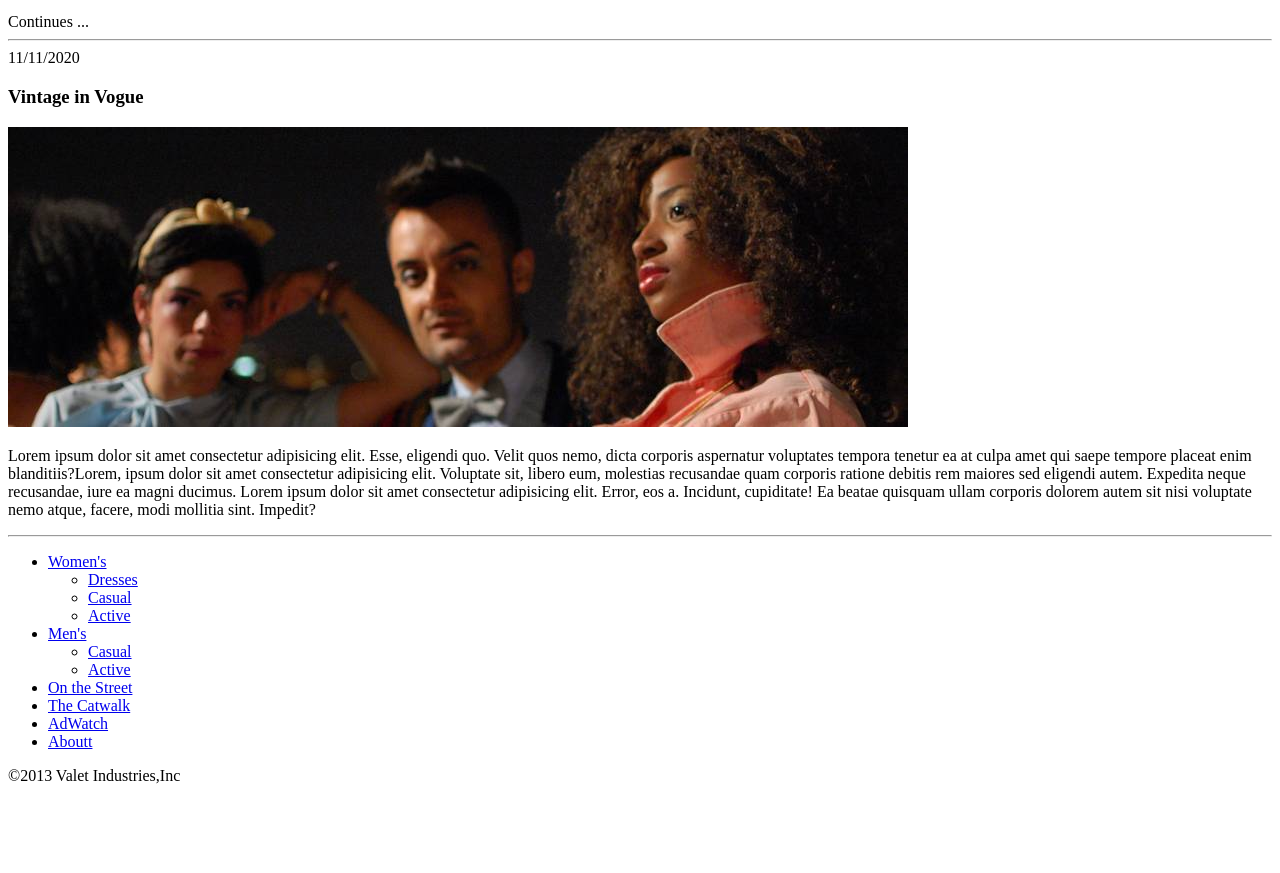
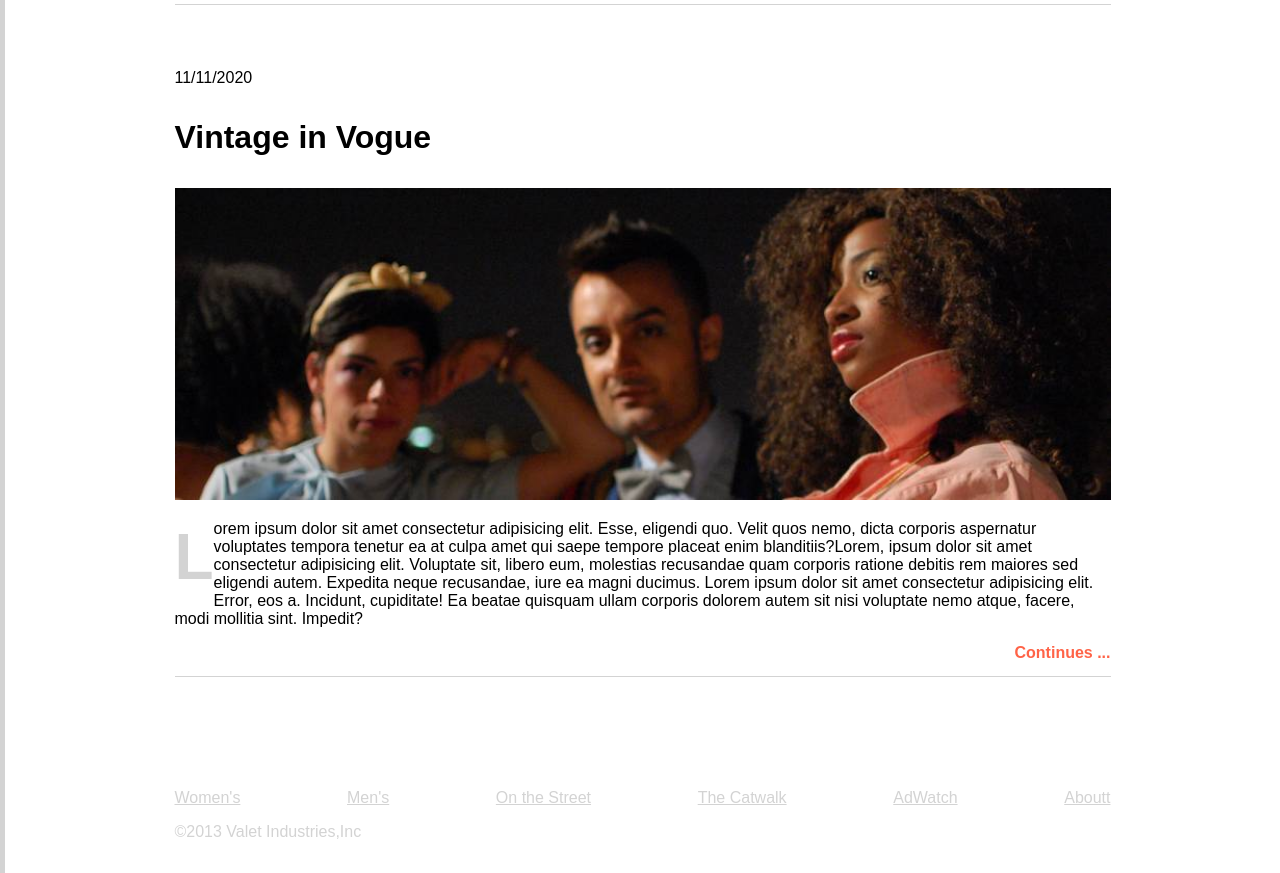
Before and after one commit to Bakshem/ALAB-320H.1.2, a plain HTML site: page index.html in a window 1280 px wide. Shown: the part 813-1686 px from the top of the page. Before the commit the page ends 1614 px from the top, so only its background shows below. Drawn offline with Linux system fonts and the light colour scheme.

Commit message:
Final reproducing the site Mockup in HTML & CSS

```diff
--- a/index.html
+++ b/index.html
@@ -10,21 +10,10 @@
     <header>
         <h1>Sartre's List</h1>
         <h2>Better-Dressed People</h2>
-        <nav aria-label="Main Navigation" role="navigation">
+        <nav class="main-nav" aria-label="Main Navigation" role="navigation">
             <ul>
-                <li class="womens">
-                    <a aria-expanded="false" aria-haspopup="true" href="...">Women's</a>
-                    <ul>
-                        <li><a href="...">Dresses</a></li>
-                        <li><a href="...">Casual</a></li>
-                        <li><a href="...">Active</a></li>
-                    </ul>
-                <li class="mens">
-                        <a aria-expanded="false" aria-haspopup="true" href="...">Men's</a>
-                        <ul>
-                            <li><a href="...">Casual</a></li>
-                            <li><a href="...">Active</a></li>
-                        </ul>
+                <li><a href="...">Women's</a></li>
+                <li><a href="...">Men's</a></li>
                 <li><a href="...">On the Street</a></li>
                 <li><a href="...">The Catwalk</a></li>
                 <li><a href="...">AdWatch</a></li>
@@ -39,34 +28,22 @@
             <img src="blog-image-1.jpg" alt="Women in red dress">
             <p>Lorem ipsum dolor sit amet consectetur adipisicing elit. Animi blanditiis sunt unde nihil repudiandae. Veritatis assumenda possimus, reprehenderit rem quidem inventore ea? Optio quas animi iure facere culpa commodi. Eius? Lorem ipsum dolor sit amet consectetur adipisicing elit. Voluptas quae laborum, saepe similique officiis ullam est, id perspiciatis aspernatur nulla nam. Dolor itaque voluptates exercitationem perspiciatis explicabo ipsa non velit. Lorem ipsum dolor sit amet consectetur adipisicing elit. Doloremque ea tempore consequatur, voluptate inventore minus voluptatum incidunt blanditiis suscipit quam laudantium! Aliquam soluta eius dignissimos eligendi nam. Esse, cupiditate vero.</p>
             <aside>
-                <Contunies class="firstArticle">Continues ...</Contunies>
+                <Contunies class="continue">Continues ...</Contunies>
             </aside>
         </article>
-        <hr>
         <article>
             <time datetime="2020-11-11">11/11/2020</time>
             <h3>Vintage in Vogue</h3>
             <img src="blog-image-2.jpg" alt="classis clothing picture with 3 models">
             <p>Lorem ipsum dolor sit amet consectetur adipisicing elit. Esse, eligendi quo. Velit quos nemo, dicta corporis aspernatur voluptates tempora tenetur ea at culpa amet qui saepe tempore placeat enim blanditiis?Lorem, ipsum dolor sit amet consectetur adipisicing elit. Voluptate sit, libero eum, molestias recusandae quam corporis ratione debitis rem maiores sed eligendi autem. Expedita neque recusandae, iure ea magni ducimus. Lorem ipsum dolor sit amet consectetur adipisicing elit. Error, eos a. Incidunt, cupiditate! Ea beatae quisquam ullam corporis dolorem autem sit nisi voluptate nemo atque, facere, modi mollitia sint. Impedit?</p>
+            <Contunies class="continue">Continues ...</Contunies>
         </article>
     </main>
-    <hr>
     <footer>
-        <nav aria-label="Footer Navigation" role="navigation">
+        <nav class="footer-nav" aria-label="Footer Navigation" role="navigation">
             <ul>
-                <li class="womens">
-                    <a aria-expanded="false" aria-haspopup="true" href="...">Women's</a>
-                    <ul>
-                        <li><a href="...">Dresses</a></li>
-                        <li><a href="...">Casual</a></li>
-                        <li><a href="...">Active</a></li>
-                    </ul>
-                <li class="mens">
-                        <a aria-expanded="false" aria-haspopup="true" href="...">Men's</a>
-                        <ul>
-                            <li><a href="...">Casual</a></li>
-                            <li><a href="...">Active</a></li>
-                        </ul>
+                <li><a href="...">Women's</a></li>
+                <li><a href="...">Men's</a></li>
                 <li><a href="...">On the Street</a></li>
                 <li><a href="...">The Catwalk</a></li>
                 <li><a href="...">AdWatch</a></li>
--- a/style.css
+++ b/style.css
@@ -0,0 +1,65 @@
+html {
+    border-left: 5px solid lightgray;
+}
+
+body {
+    min-height: 100vh;
+    font-family: sans-serif;
+    max-width: 1000px;
+    margin: auto;
+    padding: 0;
+}
+
+header, main, footer {
+    padding: 1rem 2rem;
+}
+
+h1 {
+    color: tomato;
+}
+
+img {
+    width: 100%;
+}
+
+.main-nav ul, .footer-nav ul {
+    padding: 0;
+    list-style-type: none;
+    display: flex;
+    justify-content: space-between;
+}
+
+.main-nav a {
+    color: lightgray;
+}
+
+.footer-nav a {
+    color: lightgray;
+}
+
+h3 {
+    font-size: 2rem;
+}
+
+article {
+    margin-bottom: 4em;
+    border-bottom: 1px solid lightgray;
+    padding-bottom: 2rem;
+}
+
+.continue {
+    float: right;
+    font-weight: bold;
+    color: tomato;
+}
+
+article p::first-letter {
+    color: lightgray;
+    font-size: 4rem;
+    font-weight: bold;
+    float: left;
+}
+
+footer p {
+    color: lightgray;
+}
```
